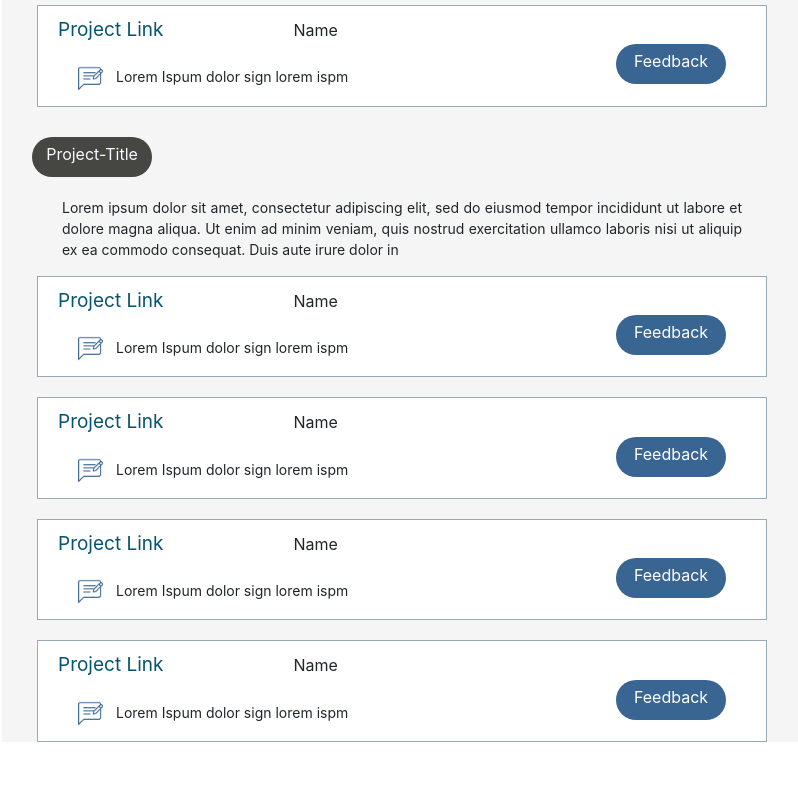
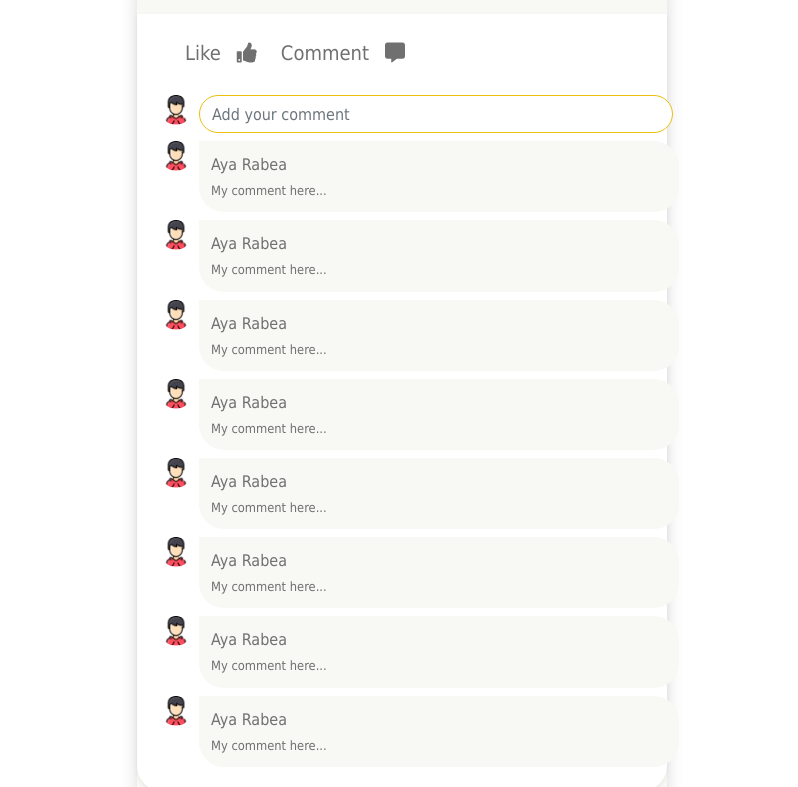
Before and after one commit to maieltayeb/Take-Step-React, a React (Create React App) app: page / in a window 1280 px wide. Shown: the part 689-1476 px from the top of the page, without its empty margins (238-1036 px from the left). Before the commit the page ends 1451 px from the top, so only its background shows below. Built offline with nearby package versions, Linux system fonts and the light colour scheme.

Commit message:
changes in progress card and add link modal and modification in home pages

```diff
--- a/src/App.js
+++ b/src/App.js
@@ -24,7 +24,7 @@ import HomePageOwner from "./Pages/HomePage/Home";
 import HomePageVolunteer from "./Pages/HomePage/homeVolunterr";
 import TaskDetails from "./Pages/Task-Details/Task-Details";
 import TaskSubmittedFrame from "./Pages/TaskSubmit/task-submitted-frame";
-
+import ProjectLink from "./Components/ProjectLink/project-Link-Component";
 function App() {
   return (
     <div>
@@ -38,7 +38,7 @@ function App() {
       {/* <NotificationDropdown /> */}
       {/* <OurLogin></OurLogin> */}
       {/* <HomePage></HomePage> */}
-      {/* <HomePageOwner></HomePageOwner> */}
+      <HomePageOwner></HomePageOwner>
       {/* <HomePageVolunteer></HomePageVolunteer> */}
       {/* <TaskSubmittedFrame /> */}
 
@@ -60,7 +60,8 @@ function App() {
       <ModalCreateTask />
       <FeedbackModel /> */}
       {/* <TaskDetails /> */}
-      <TaskSubmittedFrame />
+      {/* <TaskSubmittedFrame /> */}
+      {/* <ProjectLink></ProjectLink> */}
     </div>
   );
 }
--- a/src/Components/Modal/AddLink/AddLink-Modal.js
+++ b/src/Components/Modal/AddLink/AddLink-Modal.js
@@ -1,5 +1,12 @@
 import React, { useState } from "react";
-import { Button, Modal, ModalHeader, ModalBody, ModalFooter } from "reactstrap";
+import {
+  Button,
+  Modal,
+  ModalHeader,
+  ModalBody,
+  ModalFooter,
+  Col
+} from "reactstrap";
 
 const ModalLink = props => {
   const { buttonLabel, className } = props;
@@ -10,8 +17,13 @@ const ModalLink = props => {
 
   return (
     <div>
-      <Button color="danger" onClick={toggle}>
-        {buttonLabel}
+      <Button
+        onClick={toggle}
+        style={{ background: "none", border: "none", outline: "none" }}
+      >
+        <Col className="pl-1">
+          <i class="fas fa-upload text-danger"></i>
+        </Col>
       </Button>
       <Modal
         isOpen={modal}
--- a/src/Components/post/post.css
+++ b/src/Components/post/post.css
@@ -10,7 +10,7 @@
   margin-top: 30px;
   /* margin-bottom: 22rem !important; */
 
-  min-width: fit-content;
+  /* min-width: fit-content; */
   display: block;
 }
 .comment-container {
@@ -55,7 +55,7 @@
   font-family: tahoma;
 }
 .commentArea {
-  width: 550px;
+  width: 474px;
   border: 1px solid #ebc010;
   border-radius: 50px;
   outline-offset: 0;
@@ -67,12 +67,12 @@
 .commentbody {
   background-color: #f8f8f4;
   border-radius: 0px 25px 25px 25px;
-  width: 550px;
+  width: 480px;
   min-height: 50px;
   max-height: fit-content;
 }
 
-.img {
+.post-img {
   width: 30px;
   height: 30px;
   border-radius: 15px;
--- a/src/Components/post/post.js
+++ b/src/Components/post/post.js
@@ -4,7 +4,7 @@ import "./post.css";
 const Post = props => {
   return (
     <>
-      <div className="postContainer">
+      <div className="postContainer shadow">
         <div className=" pl-5 pt-5 pr-5 clearfix">
           <p className="ml-0 mt-3  postOwnerNameStyle float-left">
             Front End Developer
@@ -77,9 +77,12 @@ const Post = props => {
               ></Input>
             </div>
           </div>
-          <div className="clearfix">
+          <div className="clearfix d-flex">
             <div className=" float-left ">
-              <img className="img mt-2 rounded-circle" src="./img/people.png" />
+              <img
+                className="post-img mt-2 rounded-circle"
+                src="./img/people.png"
+              />
             </div>
             <div className=" ml-2 float-left ">
               <div className="p-2 mt-2 commentbody">
@@ -88,9 +91,12 @@ const Post = props => {
               </div>
             </div>
           </div>
-          <div className="clearfix">
+          <div className="clearfix d-flex">
             <div className=" float-left ">
-              <img className="img mt-2 rounded-circle" src="./img/people.png" />
+              <img
+                className="post-img mt-2 rounded-circle"
+                src="./img/people.png"
+              />
             </div>
             <div className=" ml-2 float-left ">
               <div className="p-2 mt-2 commentbody">
@@ -99,9 +105,12 @@ const Post = props => {
               </div>
             </div>
           </div>
-          <div className="clearfix">
+          <div className="clearfix d-flex">
             <div className=" float-left ">
-              <img className="img mt-2 rounded-circle" src="./img/people.png" />
+              <img
+                className="post-img mt-2 rounded-circle"
+                src="./img/people.png"
+              />
             </div>
             <div className=" ml-2 float-left ">
               <div className="p-2 mt-2 commentbody">
@@ -110,9 +119,12 @@ const Post = props => {
               </div>
             </div>
           </div>
-          <div className="clearfix">
+          <div className="clearfix d-flex">
             <div className=" float-left ">
-              <img className="img mt-2 rounded-circle" src="./img/people.png" />
+              <img
+                className="post-img mt-2 rounded-circle"
+                src="./img/people.png"
+              />
             </div>
             <div className=" ml-2 float-left ">
               <div className="p-2 mt-2 commentbody">
@@ -121,9 +133,12 @@ const Post = props => {
               </div>
             </div>
           </div>
-          <div className="clearfix">
+          <div className="clearfix d-flex">
             <div className=" float-left ">
-              <img className="img mt-2 rounded-circle" src="./img/people.png" />
+              <img
+                className="post-img mt-2 rounded-circle"
+                src="./img/people.png"
+              />
             </div>
             <div className=" ml-2 float-left ">
               <div className="p-2 mt-2 commentbody">
@@ -132,9 +147,12 @@ const Post = props => {
               </div>
             </div>
           </div>
-          <div className="clearfix">
+          <div className="clearfix d-flex">
             <div className=" float-left ">
-              <img className="img mt-2 rounded-circle" src="./img/people.png" />
+              <img
+                className="post-img mt-2 rounded-circle"
+                src="./img/people.png"
+              />
             </div>
             <div className=" ml-2 float-left ">
               <div className="p-2 mt-2 commentbody">
@@ -143,9 +161,12 @@ const Post = props => {
               </div>
             </div>
           </div>
-          <div className="clearfix">
+          <div className="clearfix d-flex">
             <div className=" float-left ">
-              <img className="img mt-2 rounded-circle" src="./img/people.png" />
+              <img
+                className="post-img mt-2 rounded-circle"
+                src="./img/people.png"
+              />
             </div>
             <div className=" ml-2 float-left ">
               <div className="p-2 mt-2 commentbody">
@@ -154,9 +175,12 @@ const Post = props => {
               </div>
             </div>
           </div>
-          <div className="clearfix">
+          <div className="clearfix d-flex">
             <div className=" float-left ">
-              <img className="img mt-2 rounded-circle" src="./img/people.png" />
+              <img
+                className="post-img mt-2 rounded-circle"
+                src="./img/people.png"
+              />
             </div>
             <div className=" ml-2 float-left ">
               <div className="p-2 mt-2 commentbody">
--- a/src/Pages/HomePage/CreateTaskSection/createTask.js
+++ b/src/Pages/HomePage/CreateTaskSection/createTask.js
@@ -6,7 +6,7 @@ class CreateTask extends Component {
   state = {};
   render() {
     return (
-      <div className="post-container">
+      <div className="post-container shadow">
         <div className="post-top">
           <h6>Create Task</h6>
         </div>
```
Also changed, not shown: src/Components/Card/InProgressTaskCard/inprogresstaskcard.js (+30 -66 lines).
